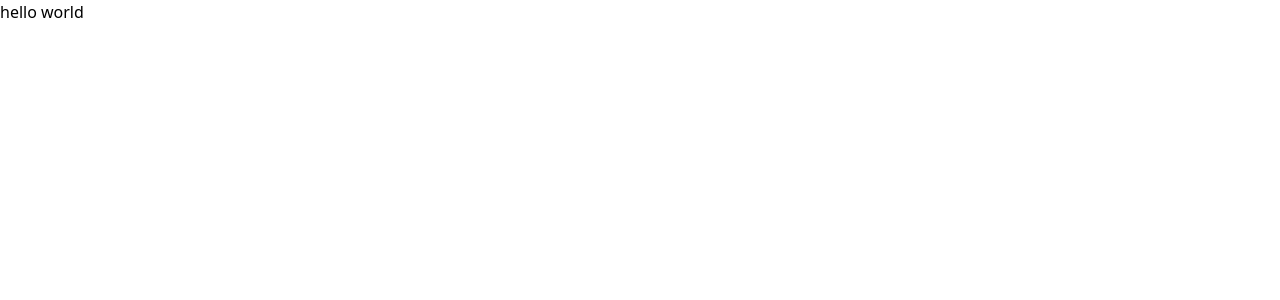
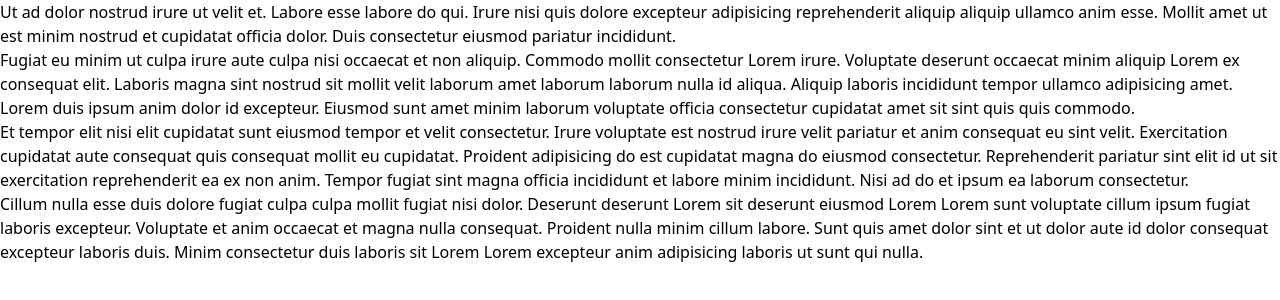
Before and after one commit to JG-Nextjs-projects/nextail, a Next.js app: page /posts/hello-world in a window 1280 px wide. Shown: the top 300 px of the page. Built offline with nearby package versions, Linux system fonts and the light colour scheme.

Commit message:
added content

```diff
--- a/src/pages/posts/hello-world.mdx
+++ b/src/pages/posts/hello-world.mdx
@@ -5,4 +5,10 @@ export const meta = {
   author: 'Jose Guerra'
 }
 
-hello world
+Ut ad dolor nostrud irure ut velit et. Labore esse labore do qui. Irure nisi quis dolore excepteur adipisicing reprehenderit aliquip aliquip ullamco anim esse. Mollit amet ut est minim nostrud et cupidatat officia dolor. Duis consectetur eiusmod pariatur incididunt.
+
+Fugiat eu minim ut culpa irure aute culpa nisi occaecat et non aliquip. Commodo mollit consectetur Lorem irure. Voluptate deserunt occaecat minim aliquip Lorem ex consequat elit. Laboris magna sint nostrud sit mollit velit laborum amet laborum laborum nulla id aliqua. Aliquip laboris incididunt tempor ullamco adipisicing amet. Lorem duis ipsum anim dolor id excepteur. Eiusmod sunt amet minim laborum voluptate officia consectetur cupidatat amet sit sint quis quis commodo.
+
+Et tempor elit nisi elit cupidatat sunt eiusmod tempor et velit consectetur. Irure voluptate est nostrud irure velit pariatur et anim consequat eu sint velit. Exercitation cupidatat aute consequat quis consequat mollit eu cupidatat. Proident adipisicing do est cupidatat magna do eiusmod consectetur. Reprehenderit pariatur sint elit id ut sit exercitation reprehenderit ea ex non anim. Tempor fugiat sint magna officia incididunt et labore minim incididunt. Nisi ad do et ipsum ea laborum consectetur.
+
+Cillum nulla esse duis dolore fugiat culpa culpa mollit fugiat nisi dolor. Deserunt deserunt Lorem sit deserunt eiusmod Lorem Lorem sunt voluptate cillum ipsum fugiat laboris excepteur. Voluptate et anim occaecat et magna nulla consequat. Proident nulla minim cillum labore. Sunt quis amet dolor sint et ut dolor aute id dolor consequat excepteur laboris duis. Minim consectetur duis laboris sit Lorem Lorem excepteur anim adipisicing laboris ut sunt qui nulla.
```
